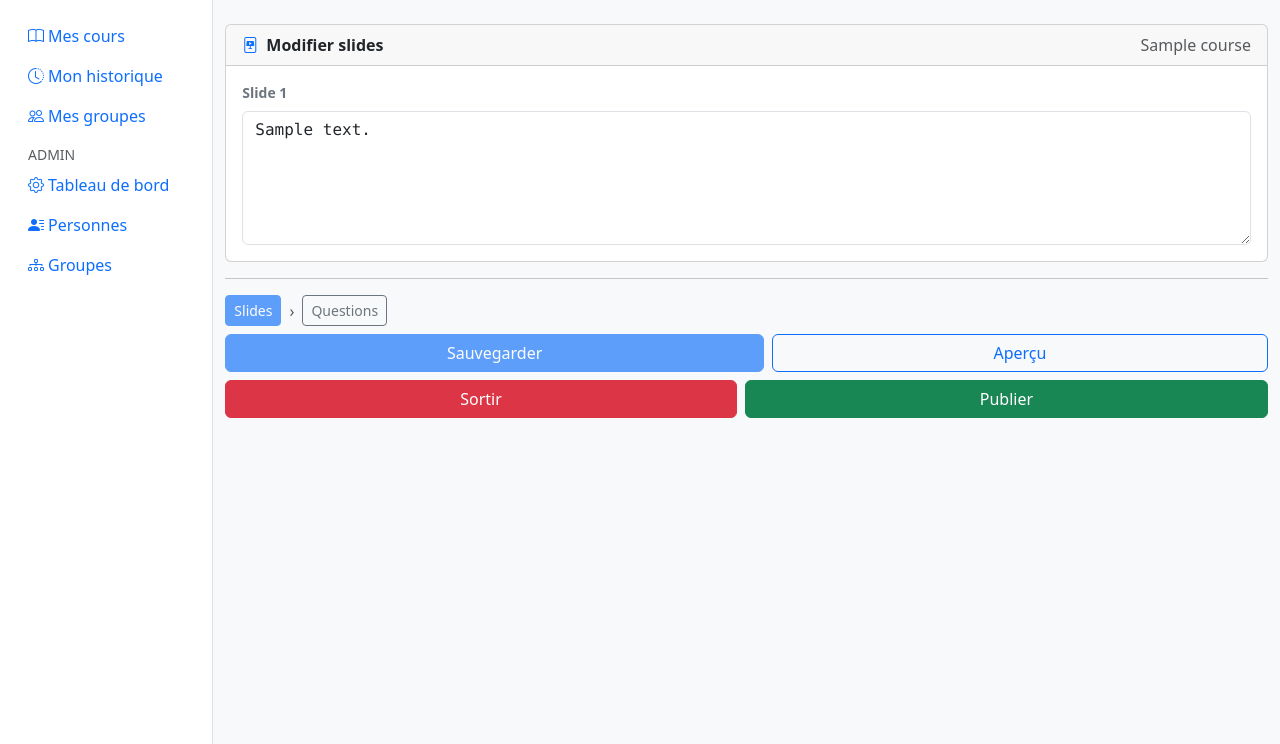
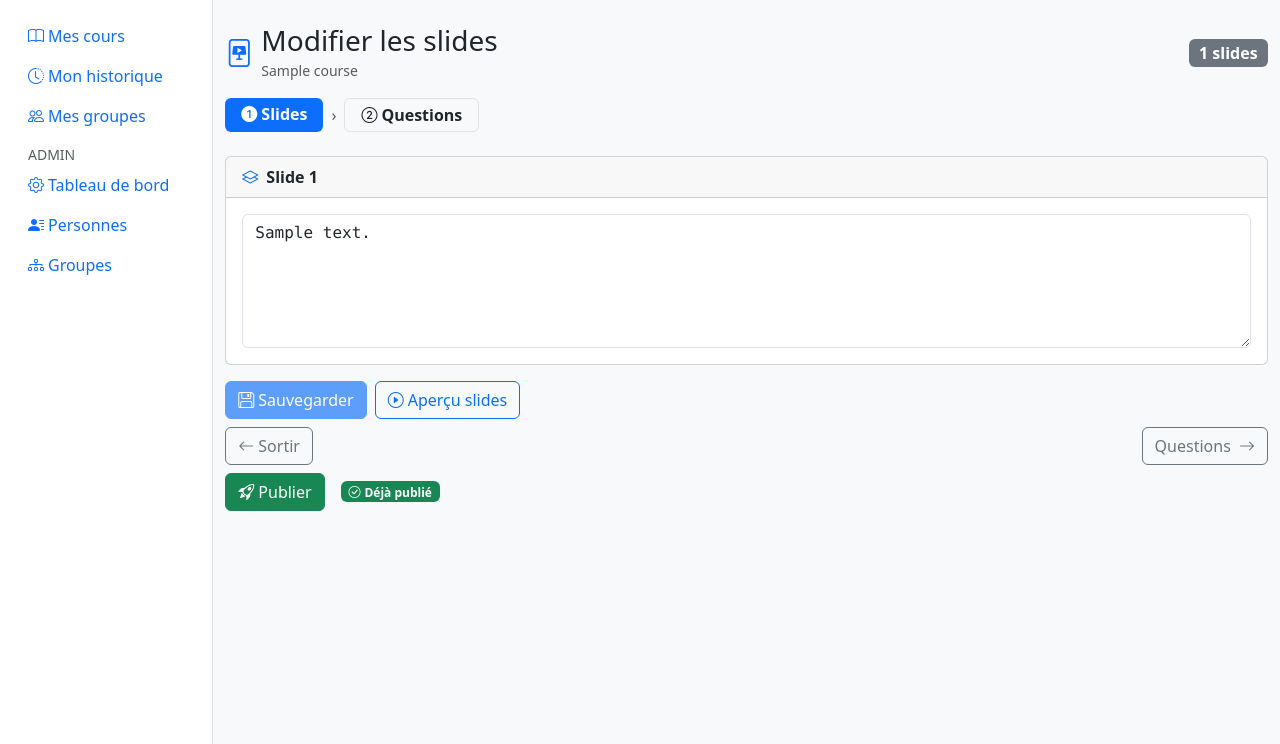
Before and after one commit to l3miage-seyfa/elearning-poc, a Django app: page /cours/1/review/slides/ in a window 1280 px wide. Shown: the part 56-800 px from the top of the page. Run offline with Django 5.2, Linux system fonts and the light colour scheme; a user stored in the database is signed in; tables that the repository leaves empty hold one stand-in row (values such as "Sample post").

Commit message:
Revert "refonte: layout review slides/questions — header card, nav bas, boutons uniformes"
This reverts commit 3b554c1f373519032c5b02cdb10ce427c1cde122.

```diff
--- a/backend/templates/courses/review_slides.html
+++ b/backend/templates/courses/review_slides.html
@@ -1,6 +1,14 @@
 {% extends "base.html" %}
 {% block title %}Modifier les slides — {{ course.title }}{% endblock %}
 {% block content %}
+<div class="d-flex align-items-center gap-2 mb-3">
+  <i class="bi bi-file-slides fs-3 text-primary"></i>
+  <div>
+    <h1 class="h3 mb-0">Modifier les slides</h1>
+    <small class="text-muted">{{ course.title }}</small>
+  </div>
+  <span class="ms-auto badge bg-secondary fs-6">{{ slides|length }} slides</span>
+</div>
 
 {% if messages %}
   {% for m in messages %}
@@ -10,6 +18,15 @@
   {% endfor %}
 {% endif %}
 
+<!-- Navigation étapes -->
+<div class="d-flex gap-2 mb-4">
+  <span class="badge bg-primary px-3 py-2 fs-6"><i class="bi bi-1-circle-fill me-1"></i>Slides</span>
+  <span class="text-muted align-self-center">›</span>
+  <a href="{% url 'courses:review_questions' pk=course.pk %}" class="badge bg-light text-dark border px-3 py-2 fs-6 text-decoration-none">
+    <i class="bi bi-2-circle me-1"></i>Questions
+  </a>
+</div>
+
 <form method="post" id="slides-form">
   {% csrf_token %}
   <input type="hidden" name="action" id="form-action" value="save">
@@ -17,12 +34,10 @@
   {% for slide in slides %}
   <div class="card mb-3">
     <div class="card-header d-flex align-items-center gap-2 py-2">
-      <i class="bi bi-file-slides text-primary"></i>
-      <strong>Modifier slides</strong>
-      <span class="ms-auto fw-normal text-muted">{{ course.title }}</span>
+      <i class="bi bi-layers text-primary"></i>
+      <strong>Slide {{ slide.order }}</strong>
     </div>
     <div class="card-body">
-      <div class="fw-semibold mb-2 text-secondary small">Slide {{ slide.order }}</div>
       <textarea
         name="slide_{{ slide.pk }}"
         rows="5"
@@ -33,40 +48,43 @@
   </div>
   {% endfor %}
 
-  <hr class="my-3">
-
-  <!-- Navigation slides > questions -->
+  <!-- Ligne 1 : Sauvegarder | Aperçu slides -->
   <div class="d-flex gap-2 mb-2">
-    <span class="btn btn-sm btn-primary disabled">Slides</span>
-    <span class="align-self-center text-muted">›</span>
-    <a href="{% url 'courses:review_questions' pk=course.pk %}" class="btn btn-sm btn-outline-secondary">Questions</a>
-  </div>
-
-  <!-- Sauvegarder | Aperçu -->
-  <div class="d-flex gap-2 mb-2">
-    <button type="submit" id="btn-save" class="btn btn-primary flex-fill" disabled
+    <button type="submit" id="btn-save" class="btn btn-primary" disabled
             onclick="document.getElementById('form-action').value='save'">
-      Sauvegarder
+      <i class="bi bi-floppy me-1"></i>Sauvegarder
     </button>
     <a href="{% url 'participations:slide_reader' course.pk %}?preview=1"
-       class="btn btn-outline-primary flex-fill" target="_blank">
-      Aperçu
+       class="btn btn-outline-primary" target="_blank">
+      <i class="bi bi-play-circle me-1"></i>Aperçu slides
     </a>
   </div>
 
-  <!-- Sortir (rouge) | Publier (vert) -->
-  <div class="d-flex gap-2">
+  <!-- Ligne 2 : < Sortir | Questions > -->
+  <div class="d-flex gap-2 mb-2">
     <a href="{% url 'courses:responsible_group' pk=course.group.pk %}"
-       class="btn btn-danger flex-fill">
-      Sortir
+       class="btn btn-outline-secondary">
+      <i class="bi bi-arrow-left me-1"></i>Sortir
     </a>
-    <button type="submit" class="btn btn-success flex-fill"
-            onclick="document.getElementById('form-action').value='publish';
-                     return confirm('Sauvegarder et publier le cours ?')">
-      Publier
-    </button>
+    <a href="{% url 'courses:review_questions' pk=course.pk %}"
+       class="btn btn-outline-secondary ms-auto">
+      Questions <i class="bi bi-arrow-right ms-1"></i>
+    </a>
   </div>
 
+  <!-- Ligne 3 : Publier -->
+  <div class="d-flex gap-2 align-items-center">
+    <button type="submit" class="btn btn-success"
+            onclick="document.getElementById('form-action').value='publish';
+                     return confirm('Sauvegarder les slides et publier le cours ?')">
+      <i class="bi bi-rocket-takeoff me-1"></i>Publier
+    </button>
+    {% if course.is_published %}
+      <span class="badge bg-success ms-2"><i class="bi bi-check-circle me-1"></i>Déjà publié</span>
+    {% else %}
+      <span class="badge bg-warning text-dark ms-2">Non publié</span>
+    {% endif %}
+  </div>
 </form>
 
 <script>
```
Also changed, not shown: backend/templates/courses/review_questions.html (+45 -27 lines).
